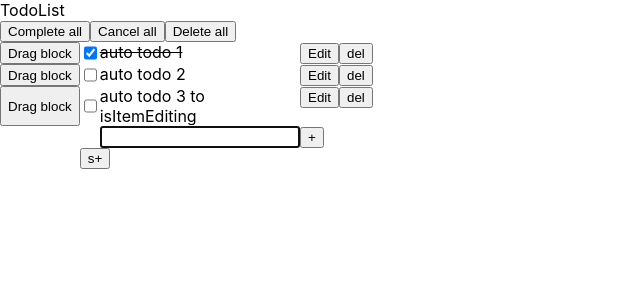
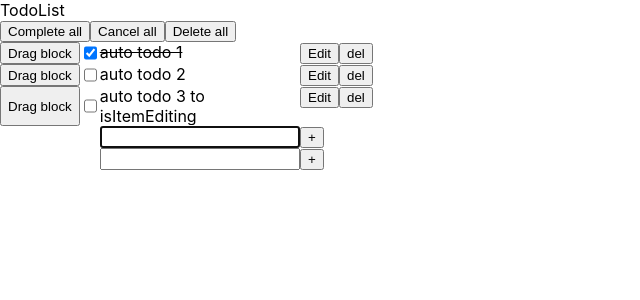
Before and after one commit to hsiao93524/todolist-react, a React (Create React App) app in the folder app/: page / in a window 1280 px wide. Shown: the top 300 px of the page, without its empty margins (0-640 px from the left). Built offline with nearby package versions, Linux system fonts and the light colour scheme.

Commit message:
move adding line to new component

```diff
--- a/app/src/components/App/App.js
+++ b/app/src/components/App/App.js
@@ -1,6 +1,7 @@
 // import './App.css';
 import React, { useState, useRef, useEffect } from "react";
 import TodoItem from '../TodoItem';
+import TodoItemAdder from '../TodoItemAdder';
 // 241019-002: Module not found: Error: Can't resolve 'styled-components'
 // import styled from 'styled-components';
 // https://styled-components.com/docs/basics#installation
@@ -58,6 +59,7 @@ function App() {
     }
 
     const doEditComplete = (id) => {
+        console.log("doEditComplete test");
         setTodos(prev => {
             const newTodos = prev.map((item) => {
                 const newItem = {...item}
@@ -84,11 +86,6 @@ function App() {
 
             return newTodos
         });
-    }
-
-    // add id
-    const addItem = () => {
-        setTodos([...todos, {itemTitle: "new one", checked: false, isItemEditing: true}]);
     }
 
 
@@ -173,14 +170,14 @@ function App() {
                     doToggleCheck={doToggleCheck}
                     doEditComplete={doEditComplete}
                     />
+
+                <TodoItemAdder
+                    setTodos={setTodos}
+                    addItemNew={addItemNew}
+                    doEditComplete={doEditComplete}
+                    />
             </div>
 
-            <div style={{ display: 'flex' }}>
-                <button style={{ visibility: "hidden" }}>Drag block</button>
-                <button onClick={addItem}>s+</button>
-                <div style={{ width: '100px' }}>
-                </div>
-            </div>
         </div>
     );
 }
--- /dev/null
+++ b/app/src/components/TodoItemAdder.js
@@ -0,0 +1,84 @@
+import React, { useState, useRef, useEffect } from "react";
+
+function TodoItemAdder(props) {
+
+    /**
+     * blk-0x00 init: global to local
+     */
+    const [title, setTitle] = useState(props.itemTitle);
+
+    /**
+     * blk-0x01 init: useRefs
+     */
+    const refTitleIpt = useRef(null);
+    const focusIpt = () => {
+        refTitleIpt.current && refTitleIpt.current.focus()
+    }
+
+    /**
+     * blk-0x02 callback funcs
+     */
+    const onEditComplete = () => {
+        props.doEditComplete(props.id)
+        endEdit();
+    }
+
+    const endEdit = () => {
+        props.setTodos(prev => {
+            const newTodos = prev.map((item) => {
+                const newItem = {...item}
+                if (newItem.id === props.id){
+                    newItem.isItemEditing = false;
+                }
+                return newItem
+            })
+            return newTodos
+        });
+    }
+
+    /**
+     * blk-0x04 other function
+     */
+
+    const renderAddBtns = () => {
+        console.log("TodoItemAdder: rander + btn")
+        return <button onClick={() => {
+            if(title){
+                props.addItemNew(title)
+            }else{
+                console.log("Input is empty")
+            }
+        }}>+</button>;
+    };
+
+    return (
+        <div style={{ display: 'flex' }}>
+            <button style={{ visibility: "hidden" }}>Drag block</button>
+            <input style={{ visibility: "hidden" }}
+                type="checkbox">
+            </input>
+            {
+                <input
+                    ref={refTitleIpt}
+                    type="text"
+                    style={{ flex: '1' }}
+                    onChange={
+                        (e) => setTitle(e.target.value)
+                    }
+                    onKeyDown={(e) => {
+                        if (e.key === 'Enter') {
+                            onEditComplete();
+                        }
+                    }}
+                >
+                </input>
+            }
+            <div style={{ width: '100px' }}>
+                {
+                    renderAddBtns()
+                }
+            </div>
+        </div>
+    )
+}
+export default TodoItemAdder;
```
